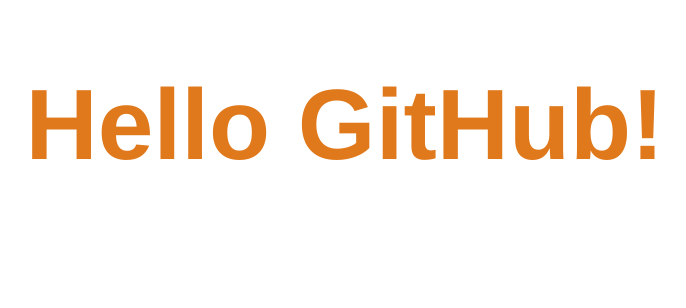
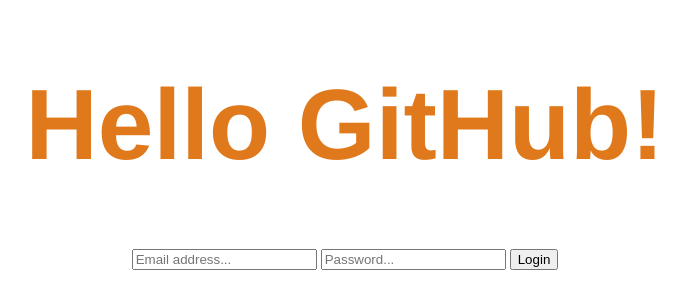
Before and after one commit to adele-dube/GitHub_Tests-2022, a plain HTML site: page index.html in a window 1280 px wide. Shown: the whole page, without its empty margins (295-981 px from the left). Drawn offline with Linux system fonts and the light colour scheme.

Commit message:
Added <form> element to index.html

```diff
--- a/index.html
+++ b/index.html
@@ -10,6 +10,12 @@
   <body>
     <h1>Hello GitHub!</h1>
 
+    <form>
+      <input type="email" placeholder="Email address..." />
+      <input type="password" placeholder="Password..." />
+      <input type="submit" value="Login" />
+    </form>
+
     <script src="src/index.js"></script>
   </body>
 </html>
--- a/src/style.css
+++ b/src/style.css
@@ -7,3 +7,7 @@
 h1:hover {
   color: #e6be9c;
 }
+
+form {
+  text-align: center;
+}
```
